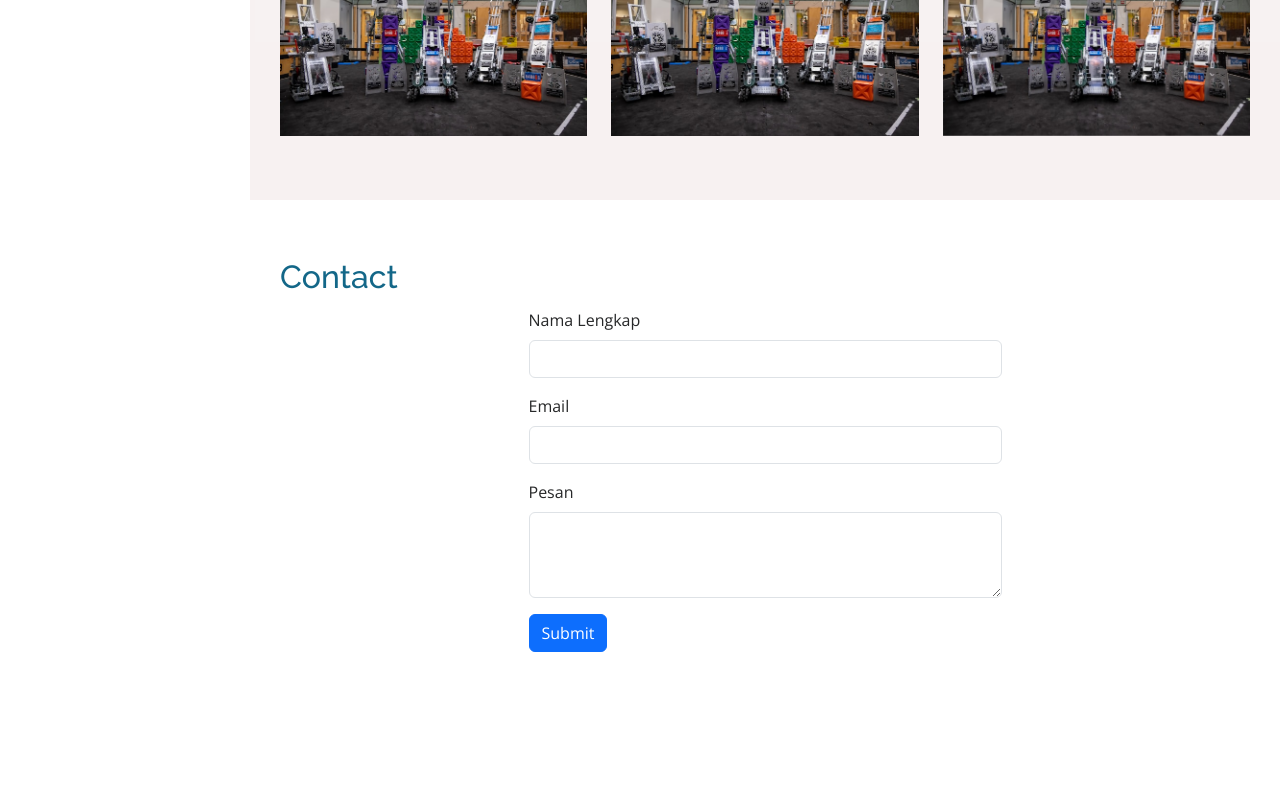
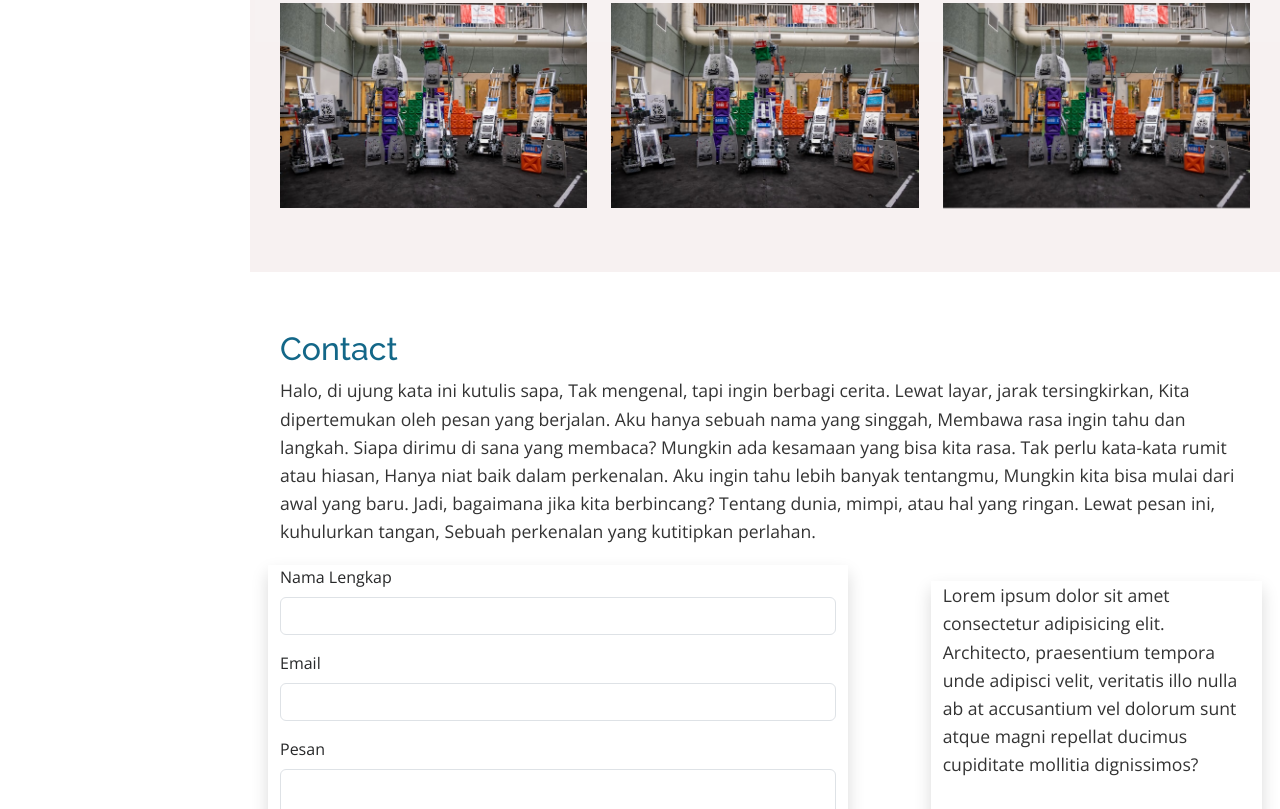
Before and after one commit to 7lostk/gilang.github.io, a plain HTML site: page index.html in a window 1280 px wide. Shown: the part 1991-2800 px from the top of the page. Before the commit the page ends 2691 px from the top, so only its background shows below. Drawn offline with nearby package versions, Linux system fonts and the light colour scheme.

Commit message:
sixth commit

```diff
--- a/index.html
+++ b/index.html
@@ -66,7 +66,6 @@
         </div>
     </section>
     <!-- End Main Background -->
-
     <main id="main">
         <!-- about -->
         <section id="about" class="about py-5 pt-5 pb-5">
@@ -86,7 +85,6 @@
                         </p>
                     </div>
                 </div>
-
                 <!-- Image and Description -->
                 <div class="row justify-content-center align-items-center fs-5">
                     <div class="col-12 col-md-4 mb-3 mb-md-0 text-center">
@@ -114,7 +112,7 @@
                     <div class="col text-center">
                         <!-- You can add your skills here with icons or progress bars -->
                         <p class="lead">Electrical Wiring, Electrical Design, PCB Design, Python programming language,
-                            C++ programming language Arduino IDE, Microcontrollers, Arduino.</p>
+                            C++ programming language, Arduino IDE, Microcontrollers, Arduino.</p>
                     </div>
                 </div>
             </div>
@@ -128,6 +126,9 @@
                 <div class="row text-start mb-1">
                     <div class="col">
                         <h2>Projects</h2>
+                        <p>Lorem ipsum dolor sit amet consectetur adipisicing elit. Laborum perferendis fuga consectetur
+                            culpa quis? Repellat, facere explicabo nihil asperiores cupiditate totam doloribus quis
+                            sequi, ratione vel officia cumque porro odio?</p>
                     </div>
                 </div>
                 <div class="row">
@@ -184,10 +185,29 @@
                 <div class="row text-start mb-1">
                     <div class="col">
                         <h2>Contact</h2>
+                        <p>Halo, di ujung kata ini kutulis sapa,
+                            Tak mengenal, tapi ingin berbagi cerita.
+                            Lewat layar, jarak tersingkirkan,
+                            Kita dipertemukan oleh pesan yang berjalan.
+
+                            Aku hanya sebuah nama yang singgah,
+                            Membawa rasa ingin tahu dan langkah.
+                            Siapa dirimu di sana yang membaca?
+                            Mungkin ada kesamaan yang bisa kita rasa.
+
+                            Tak perlu kata-kata rumit atau hiasan,
+                            Hanya niat baik dalam perkenalan.
+                            Aku ingin tahu lebih banyak tentangmu,
+                            Mungkin kita bisa mulai dari awal yang baru.
+
+                            Jadi, bagaimana jika kita berbincang?
+                            Tentang dunia, mimpi, atau hal yang ringan.
+                            Lewat pesan ini, kuhulurkan tangan,
+                            Sebuah perkenalan yang kutitipkan perlahan.</p>
                     </div>
                 </div>
-                <div class="row justify-content-center">
-                    <div class="col-md-6">
+                <div class="row justify-content-between">
+                    <div class="col-lg-7 pb-3 shadow">
                         <form>
                             <div class="mb-3">
                                 <label for="name" class="form-label">Nama Lengkap</label>
@@ -204,6 +224,12 @@
                             <button type="submit" class="btn btn-primary">Submit</button>
                         </form>
                     </div>
+                    <div class="col-lg-4 mt-3 shadow">
+                        <p>Lorem ipsum dolor sit amet consectetur adipisicing elit. Architecto, praesentium tempora unde
+                            adipisci velit, veritatis illo nulla ab at accusantium vel dolorum sunt atque magni repellat
+                            ducimus cupiditate mollitia dignissimos?
+                        </p>
+                    </div>
                 </div>
             </div>
         </section>
@@ -213,7 +239,7 @@
     <footer id="footer">
         <div class="container">
             <div class="copyright">
-                &copy; Created with <strong><span>Effort</span></strong>
+                &copy; Created with <strong><span>Hand</span></strong>
             </div>
         </div>
     </footer>
--- a/style.css
+++ b/style.css
@@ -261,19 +261,17 @@ h6 {
     transform: translate(-50%, -50%);
     text-align: center;
     width: 100%;
+    height: 20%;
     background-color: rgba(30, 143, 255, 0.733);
     border: none;
     cursor: pointer;
     display: flex;
     justify-content: center;
-    /* Memastikan konten berada di tengah secara horizontal */
     align-items: center;
-    /* Memastikan konten berada di tengah secara vertikal */
     font-size: 35px;
     color: rgba(255, 255, 255, 0.952);
     padding: 10px 10px;
 }
-
 
 .btnclick:hover {
     background-color: #1b76dddc;
```
Also changed, not shown: main.js (+1 -33 lines), projects-details.html (+11 -9 lines).
